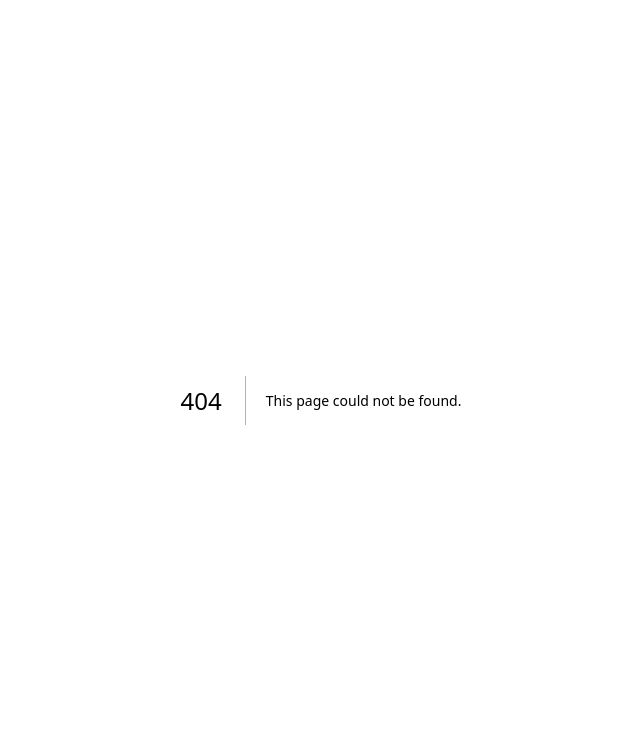
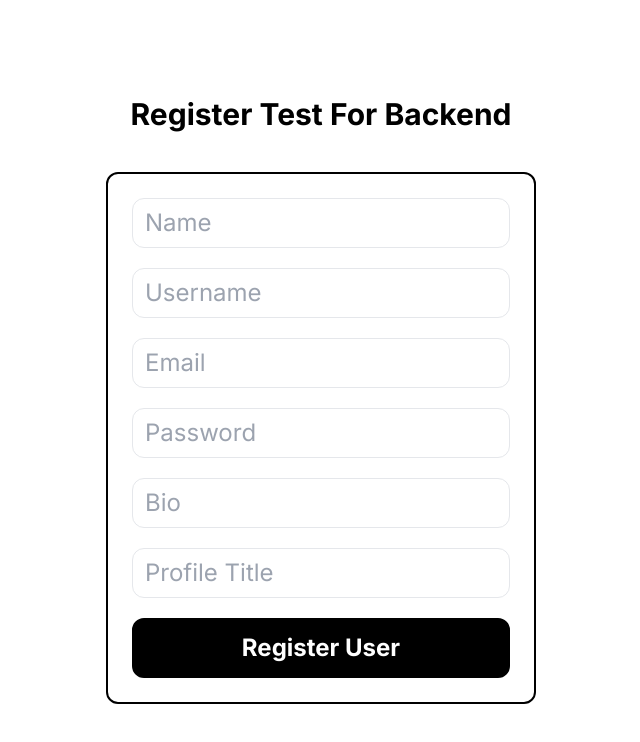
Before and after one commit to JATIN0926/invograde, a Next.js app: page /register-test in a window 1280 px wide. Before the commit this address had no page. Shown: the top 742 px of the page, without its empty margins (319-959 px from the left). Built offline with nearby package versions, Linux system fonts and the light colour scheme.

Commit message:
Signup basic logic implemented (with local db)

```diff
--- a/package.json
+++ b/package.json
@@ -9,8 +9,10 @@
     "lint": "next lint"
   },
   "dependencies": {
+    "axios": "^1.7.2",
+    "bcryptjs": "^2.4.3",
     "gridfs-stream": "^1.1.1",
-    "mongoose": "^8.5.1",
+    "mongoose": "^8.6.1",
     "multer": "^1.4.4",
     "multer-gridfs-storage": "^5.0.2",
     "next": "14.2.3",
@@ -18,6 +20,8 @@
     "react-dom": "^18"
   },
   "devDependencies": {
+    "@types/bcryptjs": "^2.4.6",
+    "@types/react": "18.3.5",
     "eslint": "^8",
     "eslint-config-next": "14.2.3",
     "postcss": "^8",
--- /dev/null
+++ b/src/app/api/users/signup/route.ts
@@ -0,0 +1,42 @@
+import { connect } from "../../../../dbConfig/dbConfig";
+import User from "../../../../models/userModel";
+import { NextRequest, NextResponse } from "next/server";
+import bcryptjs from "bcryptjs";
+
+connect();
+
+export async function POST(req: NextRequest) {
+    try {
+        const { name, username, email, password, bio, profile_title } = await req.json();
+
+        // to check if the user already exists
+        const user = await User.findOne({email});
+        if (user)
+            return NextResponse.json({error: "User already exists!"}, {status: 400});
+
+
+        // hash password
+        const salt = await bcryptjs.genSalt(10);
+        const hashedPassword = await bcryptjs.hash(password, salt);
+
+        const newUser = await User.create({
+            name,
+            username,
+            email,
+            password_hash: hashedPassword,
+            bio,
+            profile_title
+        });
+        const savedUser = await newUser.save();
+
+        // to add send verification email
+
+        return NextResponse.json({
+            message: "User created successfully!",
+            success: true,
+            savedUser
+        });
+    } catch (error) {
+        return NextResponse.json(`An error occurred while signing up: ${error}`, { status: 500 });
+    }
+}
--- /dev/null
+++ b/src/app/register-test/page.jsx
@@ -0,0 +1,97 @@
+"use client";
+
+import { useState } from "react";
+import axios from "axios";
+
+const RegisterTest = () => {
+
+    const [userData, setUserData] = useState({
+        name: "",
+        username: "",
+        email: "",
+        password: "",
+        // profilePicture: "",
+        bio: "",
+        profile_title: "",
+    });
+
+    const handleSubmit = async (e) => {
+        e.preventDefault();
+        try {
+          const response = await axios.post("/api/users/signup", userData);
+          console.log(response.data);
+        } catch (error) {
+          console.error(error);
+        }
+    }
+
+  return (
+    <div className="h-screen flex flex-col items-center justify-center gap-10">
+      <div className="text-3xl font-bold">Register Test For Backend</div>
+      <form className="border-2 border-black rounded-xl flex flex-col gap-5 p-6">
+        <input
+          type="text"
+          placeholder="Name"
+          className="text-2xl border rounded-xl px-3 py-2"
+          value={userData.name}
+          onChange={(e) => setUserData({ ...userData, name: e.target.value })}
+        />
+        <input
+          type="text"
+          placeholder="Username"
+          className="text-2xl border rounded-xl px-3 py-2"
+          value={userData.username}
+          onChange={(e) =>
+            setUserData({ ...userData, username: e.target.value })
+          }
+        />
+        <input
+          type="email"
+          placeholder="Email"
+          className="text-2xl border rounded-xl px-3 py-2"
+          value={userData.email}
+          onChange={(e) => setUserData({ ...userData, email: e.target.value })}
+        />
+        <input
+          type="password"
+          placeholder="Password"
+          className="text-2xl border rounded-xl px-3 py-2"
+          value={userData.password}
+          onChange={(e) =>
+            setUserData({ ...userData, password: e.target.value })
+          }
+        />
+        {/* <input
+          type="text"
+          placeholder="Profile Picture URL"
+          className="text-2xl border rounded-xl px-3 py-2"
+          value={userData.profilePicture}
+          onChange={(e) =>
+            setUserData({ ...userData, profilePicture: e.target.value })
+          }
+        /> */}
+        <input
+          type="text"
+          placeholder="Bio"
+          className="text-2xl border rounded-xl px-3 py-2"
+          value={userData.bio}
+          onChange={(e) => setUserData({ ...userData, bio: e.target.value })}
+        />
+        <input
+          type="text"
+          placeholder="Profile Title"
+          className="text-2xl border rounded-xl px-3 py-2"
+          value={userData.profile_title}
+          onChange={(e) =>
+            setUserData({ ...userData, profile_title: e.target.value })
+          }
+        />
+        <button className="text-2xl font-bold border-2 border-black text-white hover:text-black bg-black hover:bg-white rounded-xl p-3" onClick={handleSubmit}>
+          Register User
+        </button>
+      </form>
+    </div>
+  );
+};
+
+export default RegisterTest;
--- /dev/null
+++ b/src/dbConfig/dbConfig.ts
@@ -0,0 +1,18 @@
+import mongoose from "mongoose";
+
+export async function connect() {
+    try {
+        mongoose.connect(process.env.MONGO_URI?process.env.MONGO_URI:"");
+        const connection = mongoose.connection;
+
+        connection.on("connected", ()=>{
+            console.log("MongoDB connected successfully!");
+        })
+
+        connection.on("error", err => {
+            console.log("MongoDB connection error: ", err);
+        })
+    } catch (error) {
+        console.log("An error occurred while connecting to MongoDB: ", error);
+    }
+}
```
Also changed, not shown: tsconfig.json (added, +39 -0 lines), 2 other files (tests, documents, lock files or other folders).
